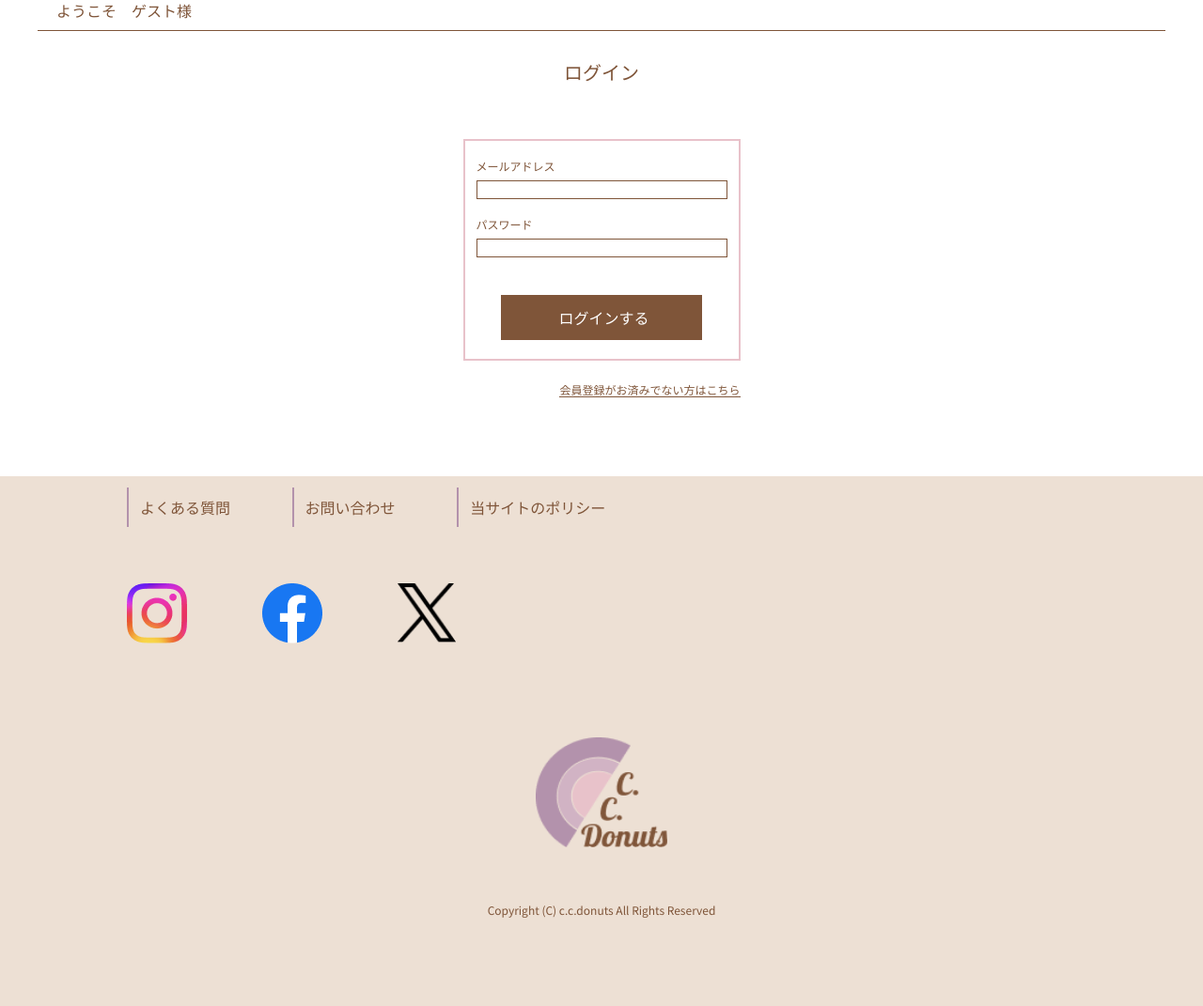
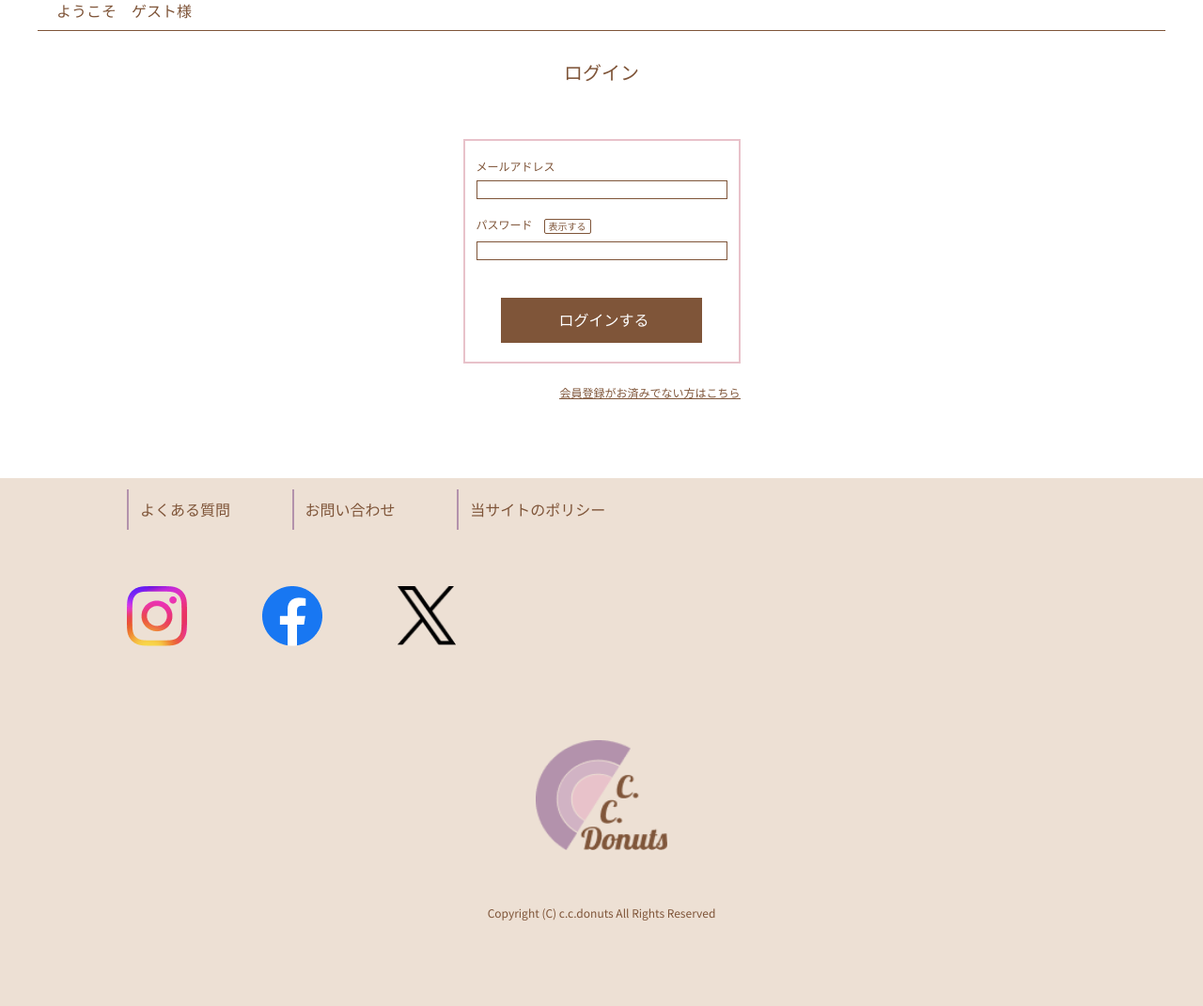
Before and after one commit to konchan-yatsu/donuts-site, a PHP site: page /login-input.php in a window 1280 px wide. Shown: the part 179-1250 px from the top of the page at 94% size. Before the commit the page ends 1156 px from the top, so only its background shows below. Run offline with PHP 8.4, Linux system fonts and the light colour scheme.

Commit message:
アイコンの設定とCSS修正しました

```diff
--- a/common/css/customer.css
+++ b/common/css/customer.css
@@ -10,14 +10,14 @@ body {
 }
 
 /* ロゴの設定 */
-img {
+main img {
   width: 70px;
   padding-left: 17px;
   padding-top: 14px;
 }
 
 /* 見出しの設定 */
-h1 {
+main h1 {
   font-size: 20px;
   text-align: center;
   margin-top: 40px;
--- a/common/css/login.css
+++ b/common/css/login.css
@@ -66,6 +66,13 @@ main input {
   font-size: 12px;
 }
 
+.display_btn {
+  font-size: 10px;
+  padding: 1px 4px;
+  border: 1px solid #7F5539;
+  border-radius: 2px;
+}
+
 /* 内容：ログインボタンの設定 */
 .login_btn {
   width: 80%;
--- a/includes/header.php
+++ b/includes/header.php
@@ -69,18 +69,36 @@
           </nav>
         </div>
 
+        <!-- <?php
+              echo basename((empty($_SERVER['HTTPS']) ? 'http://' : 'https://') . $_SERVER['HTTP_HOST'] . $_SERVER['REQUEST_URI']), '<br>';
+              $basename = basename((empty($_SERVER['HTTPS']) ? 'http://' : 'https://') . $_SERVER['HTTP_HOST'] . $_SERVER['REQUEST_URI']);
+              if ($basename == 'login-complete.php?login=1') {
+                echo 'login-complete.php?login=1と一致　ログアウトのロゴ';
+              } else {
+                echo 'login-complete.php?login=1と一致しない';
+              }
+
+              ?> -->
 
 
         <?php
         if (isset($_SESSION['customer'])) {
           // ログインしてる
-          echo '<a class="login" href="logout-input.php"><img src="common/images/icon_logout_sp.svg" alt="ログアウトアイコン"></a>';
+          $basename = basename((empty($_SERVER['HTTPS']) ? 'http://' : 'https://') . $_SERVER['HTTP_HOST'] . $_SERVER['REQUEST_URI']);
+          if ($basename == 'logout-complete.php?logout=1') {
+            echo  '<a class="login" href="login-input.php"><img src="common/images/icon_login_sp.svg" alt="ログインアイコン"></a>';
+          } else {
+            echo '<a class="login" href="logout-input.php"><img src="common/images/icon_logout_sp.svg" alt="ログアウトアイコン"></a>';
+          }
         } else {
           // ログインしてない
-          echo '<a class="login" href="login-input.php"><img src="common/images/icon_login_sp.svg" alt="ログインアイコン"></a>';
+          if ($basename == 'login-complete.php?login=1') {
+            echo '<a class="login" href="logout-input.php"><img src="common/images/icon_logout_sp.svg" alt="ログアウトアイコン"></a>';
+          } else {
+            echo '<a class="login" href="login-input.php"><img src="common/images/icon_login_sp.svg" alt="ログインアイコン"></a>';
+          }
         }
         ?>
-
         <a class="cart" href="cart-show.php"><img src="common/images/icon_cart_sp.svg" alt="カートアイコン"></a>
 
       </div>
--- a/index.php
+++ b/index.php
@@ -18,6 +18,7 @@ if (isset($_SESSION['customer'])) {
 ?>
 
 <body>
+  <main>
     <div id="stalker"></div>
     <section>
       <img class="sp_only hero_img" src="common/images/top_hero_sp.png" alt="top">
@@ -122,7 +123,7 @@ END;
     </section>
     <?php require 'includes/footer.php'; ?>
     <script src="common/js/common.js"> </script>
-
+  </main>
 </body>
 
 </html>
--- a/login-input.php
+++ b/login-input.php
@@ -32,11 +32,12 @@
       echo '<div class="content">';
       echo '<h1>ログイン</h1>';
       echo '<div class="content_inner">';
-      echo '<form action="login-complete.php" method="post">';
+      echo '<form action="login-complete.php?login=1" method="post">';
       echo '<h2>メールアドレス</h2>';
-      echo '<input class="" input type="mail" name="mail"><br>';
-      echo '<h2>パスワード</h2>';
-      echo '<input class="" input type="password" name="password"><br>';
+      echo '<input class="input" type="mail" name="mail"><br>';
+      // echo '<h2>パスワード</h2>';
+      echo '<h2>パスワード&emsp;<button type="button" class="display_btn" onclick="toggleDisplay();">表示する</button></h2>';
+      echo '<input id="password" class="input" type="password" name="password"><br>';
       echo '<div class="textalign_center">';
       echo '<input class="login_btn" type="submit" value="ログインする">';
       echo '</div>';
@@ -52,6 +53,37 @@
     ?>
 
   </main>
+
+  <script>
+    window.addEventListener('DOMContentLoaded', function() {
+
+      // (1)パスワード入力欄とボタンのHTMLを取得
+      let btn_passview = document.querySelector('.display_btn');
+      let input_pass = document.getElementById("password");
+
+      // (2)ボタンのイベントリスナーを設定
+      btn_passview.addEventListener("click", (e) => {
+
+        // (3)ボタンの通常の動作をキャンセル（フォーム送信をキャンセル）
+        e.preventDefault();
+
+        // (4)パスワード入力欄のtype属性を確認
+        if (input_pass.type === 'password') {
+
+          // (5)パスワードを表示する
+          input_pass.type = 'text';
+          btn_passview.textContent = '非表示';
+
+        } else {
+
+          // (6)パスワードを非表示にする
+          input_pass.type = 'password';
+          btn_passview.textContent = '表示';
+        }
+      });
+
+    });
+  </script>
 </body>
 
 </html>
--- a/logout-input.php
+++ b/logout-input.php
@@ -31,7 +31,7 @@
     echo '<h1>ログアウト</h1>';
     echo '<div class="content_inner complete_content_inner textalign_center">';
     echo '<p class="message">ログアウトしますか？</p>';
-    echo '<form action="logout-complete.php" method="post">';
+    echo '<form action="logout-complete.php?logout=1" method="post">';
     echo '<div class="textalign_center">';
     echo '<input class="logout_btn" type="submit" value="ログアウトする">';
     echo '</div>';
@@ -41,7 +41,6 @@
   } else {
     echo '<p class="user_name">ようこそ&emsp;ゲスト様</p>';
     echo '<hr>';
-    echo '<p>セッションなし</p>';
     echo '<h1>ログイン</h1>';
     echo '<div class="content">';
     echo '<div class="content_inner complete_content_inner textalign_center">';
--- a/purchase-complete.php
+++ b/purchase-complete.php
@@ -31,7 +31,7 @@
     unset($_SESSION['product']);
     echo <<<END
     <main>
-    <img src="common/images/logo_sp.png" alt="ロゴ">
+    <a href="index.php"><img src="common/images/logo_sp.png" alt="ロゴ"></a>
     <h1>ご購入完了</h1>
     <div class="content content_complete">
       <div class="content_inner complete_content_inner textalign_center">
--- a/purchase-confirm.php
+++ b/purchase-confirm.php
@@ -17,7 +17,7 @@
 
 <body>
   <main>
-    <img src="common/images/logo_sp.png" alt="ロゴ">
+    <a href="index.php"><img src="common/images/logo_sp.png" alt="ロゴ"></a>
     <h1>ご購入確認</h1>
     <div class="content">
 
```
Also changed, not shown: customer-confirm.php (+3 -4 lines), customer-input.php (+1 -13 lines). Lines whose indentation alone changed are shown as unchanged.
